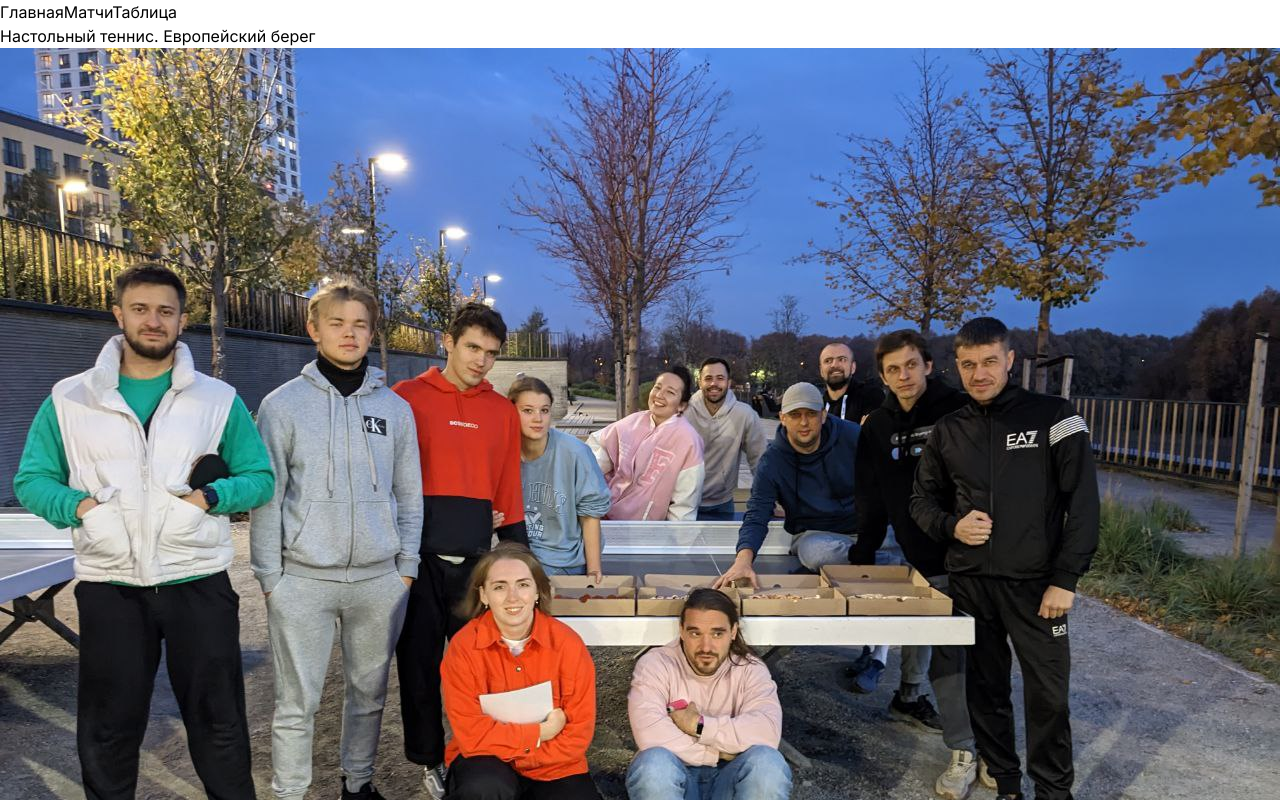
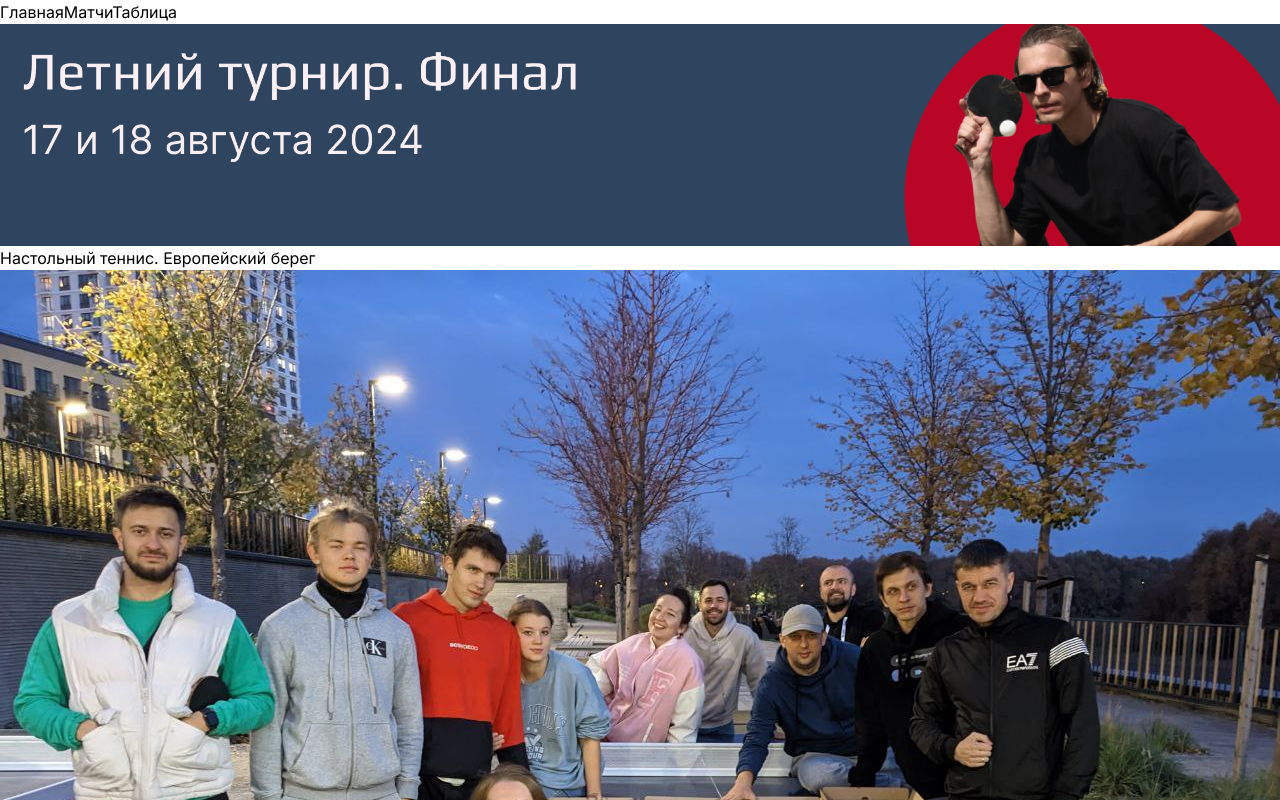
Before and after one commit to GlebkaF/tt-tournament, a Next.js app: page / in a window 1280 px wide. Shown: the top 800 px of the page. Built offline with nearby package versions, Linux system fonts and the light colour scheme.

Commit message:
Добавляет баннер

```diff
--- a/app/page.tsx
+++ b/app/page.tsx
@@ -1,11 +1,27 @@
 import { Metadata } from "next";
 import Link from "next/link";
 import thisisus from "@/images/thisisus.jpg";
+import banner from "@/images/banner.png";
 import Image from "next/image";
+
+const date = new Date().getTime();
+const endDate = 1722166190637 + 1000 * 60 * 60 * 24 * 21;
+const showBanner = date < endDate;
 
 export default function Home() {
   return (
     <div className="main-container">
+      {showBanner ? (
+        <div className="hidden sm:block">
+          <Link href="/standings">
+            <Image
+              src={banner}
+              alt="Заглушка для фотографии"
+              className="object-cover mb-4 w-full"
+            />
+          </Link>
+        </div>
+      ) : null}
       <div className="block lg:flex lg:space-x-12">
         {/* Column for Text Content */}
         <div className="flex-1">
```
Also changed, not shown: images/banner.png (added).
